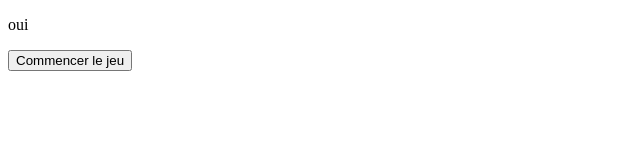
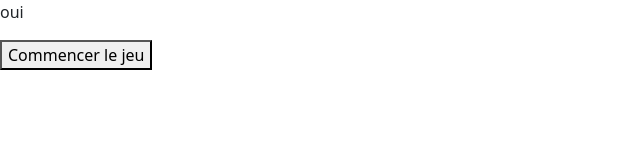
Before and after one commit to Christoooophe/tp-electron, an Electron app: page index.html in a window 1400 px wide. Shown: the whole page, without its empty margins (0-640 px from the left). Drawn offline with nearby package versions, Linux system fonts and the light colour scheme.

Commit message:
Ajout de bootstrap

```diff
--- a/index.html
+++ b/index.html
@@ -1,6 +1,7 @@
 <!DOCTYPE html>
 <html lang="en">
 <head>
+    <link rel="stylesheet" href="node_modules/bootstrap/dist/css/bootstrap.min.css">
     <meta charset="UTF-8">
     <title>Title</title>
 </head>
--- a/package.json
+++ b/package.json
@@ -12,5 +12,8 @@
   "devDependencies": {
     "electron": "^31.1.0",
     "electron-devtools-installer": "^3.2.0"
+  },
+  "dependencies": {
+    "bootstrap": "^5.3.3"
   }
 }
```
Also changed, not shown: 1 other file.
